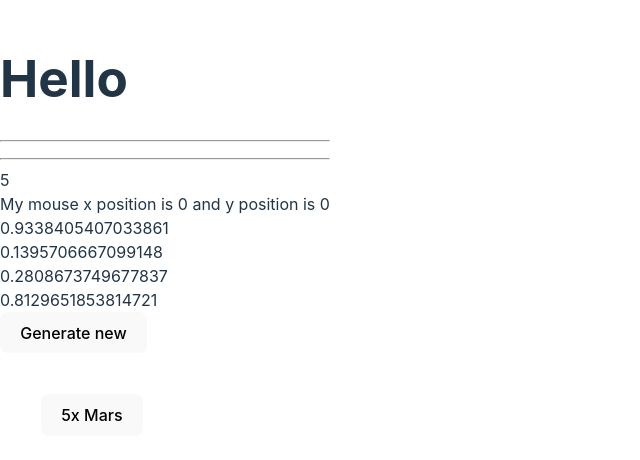
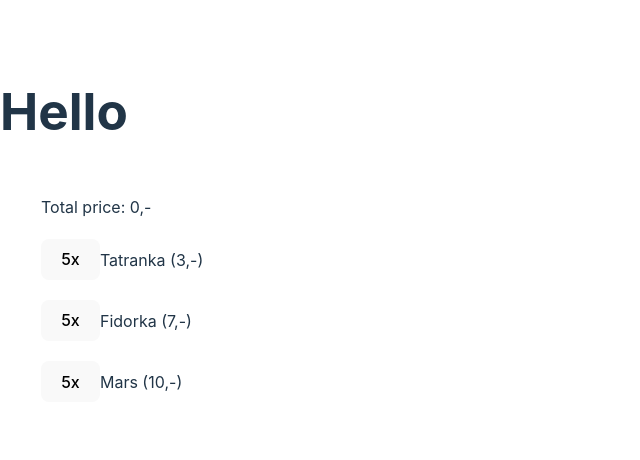
Before and after one commit to MartinNuc/react-basic-decermber-2024, a React (Vite) app in the folder javascript/react-course/: page / in a window 1280 px wide. Shown: the part 154-614 px from the top of the page, without its empty margins (0-640 px from the left). Built offline with nearby package versions, Linux system fonts and the light colour scheme.

Commit message:
total price and cart

```diff
--- a/javascript/react-course/src/App.jsx
+++ b/javascript/react-course/src/App.jsx
@@ -1,20 +1,9 @@
 import {VendingMachine} from './vending-machine';
-import {NumberGenerator} from './rewrite-class-component/number-generator';
-import {MyMouse} from './mouse-position/my-mouse'
-import {AutomaticCounter} from './automatic-counter/automatic-counter'
-import {ClickTracking} from './click-tracking'
 
 function App() {
   return (
     <div>
       <h1>Hello</h1>
-      <hr />
-      <ClickTracking />
-      <hr />
-      <AutomaticCounter />
-      <MyMouse />
-      <NumberGenerator pregeneratedCount={4} />
-
       <VendingMachine />
     </div>
   );
--- a/javascript/react-course/src/vending-item.jsx
+++ b/javascript/react-course/src/vending-item.jsx
@@ -1,17 +1,16 @@
-import { useState } from "react";
 import styles from "./vending-item.module.css";
 
-export function VendingItem(props) {
-  const [availableCount, setAvailableCount] = useState(5);
+export function VendingItem({ item, onItemClicked }) {
+  const { name, count, price } = item;
 
-  const outOfStock = availableCount === 0;
+  const outOfStock = count === 0;
 
   function handleClick() {
-    if (availableCount <= 0) {
+    if (count <= 0) {
       return;
     }
 
-    setAvailableCount(availableCount - 1);
+    onItemClicked()
   }
 
   return (
@@ -21,9 +20,9 @@
         className={outOfStock ? styles["out-of-stock-background"] : null}
         onClick={handleClick}
       >
-        {availableCount}x {props.name}
+        {count}x
       </button>
-
+      {name} ({price},-)
       {outOfStock && <div className={styles["out-of-stock"]}>Out of stock</div>}
     </div>
   );
--- a/javascript/react-course/src/vending-machine.jsx
+++ b/javascript/react-course/src/vending-machine.jsx
@@ -1,22 +1,50 @@
-import { useEffect } from "react";
+import { useState } from "react";
 import { VendingItem } from "./vending-item";
-import styles from './vending-machine.module.css';
+import styles from "./vending-machine.module.css";
 
 export function VendingMachine() {
-  const items = ["Mars"];
-  // const items = ["Tatranka", "Fidorka", "Mars"];
+  const [items, setItems] = useState([
+    {
+      name: "Tatranka",
+      count: 5,
+      price: 3,
+    },
+    {
+      name: "Fidorka",
+      count: 5,
+      price: 7,
+    },
+    {
+      name: "Mars",
+      count: 5,
+      price: 10,
+    },
+  ]);
 
+  const [cart, setCart] = useState([]);
 
-  useEffect(() => {
-    console.log('on mount')
-  }, []);
+  function addToCart(addedItem) {
+    setItems(
+      items.map((item) =>
+        item === addedItem ? { ...item, count: item.count - 1 } : item
+      )
+    );
+    setCart([...cart, addedItem]);
+  }
 
+  const totalPrice = cart.map(item => item.price).reduce((acc, curr) => acc + curr, 0);
 
   return (
-    <div className={styles['items-list']}>
-      {items.map((item) =>
-        <VendingItem key={item} name={item} />
-      )}
+    <div className={styles["items-list"]}>
+      Total price: {totalPrice},-
+
+      {items.map((item) => (
+        <VendingItem
+          key={item.name}
+          item={item}
+          onItemClicked={() => addToCart(item)}
+        />
+      ))}
     </div>
   );
 }
```
